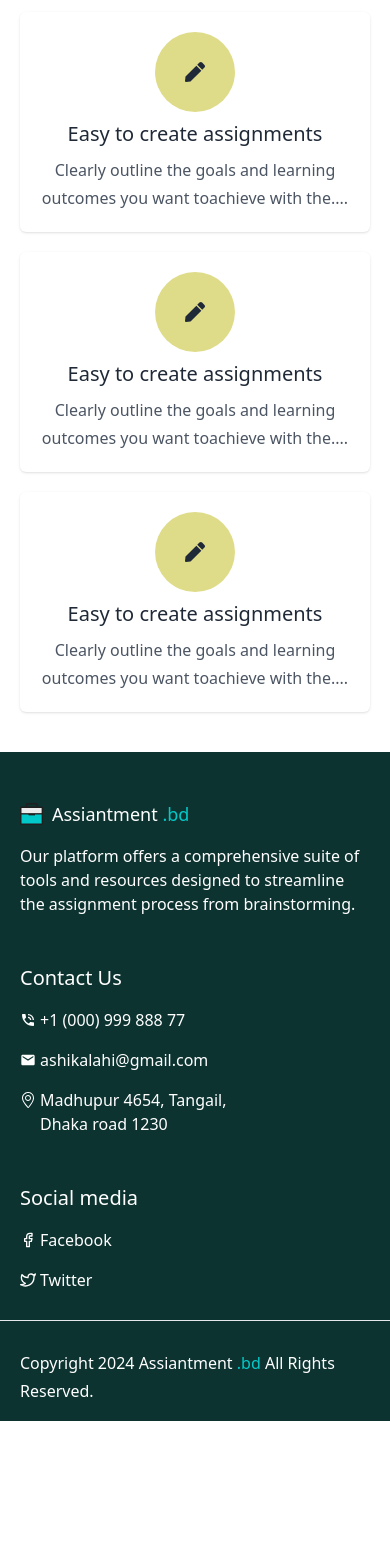
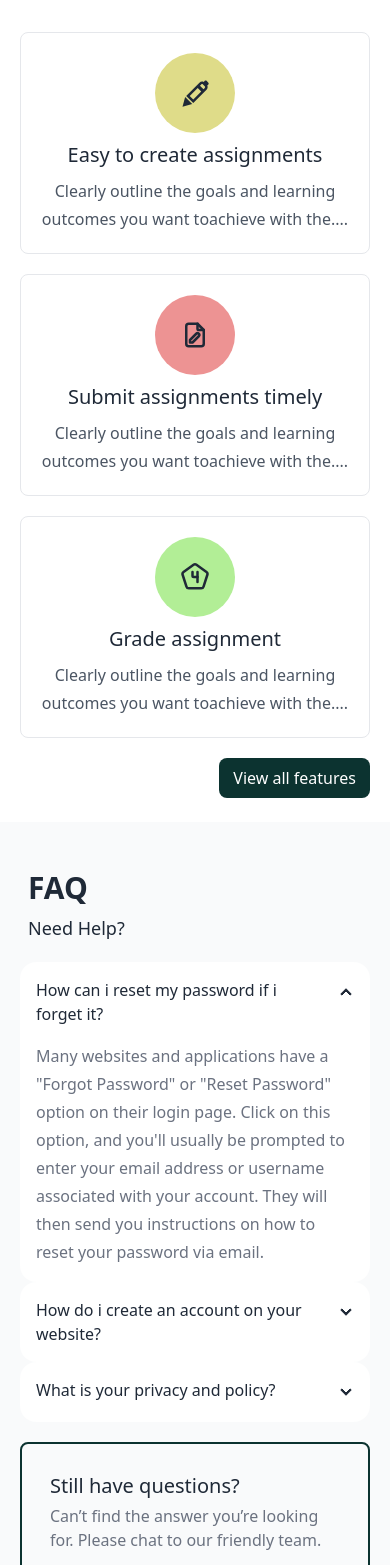
Before and after one commit to ashikalahi546/programming-hero-assignment-eleven-client-server, a React (Vite) app: page / in a window 390 px wide. Shown: the part 432-1997 px from the top of the page. Before the commit the page ends 1853 px from the top, so only its background shows below. Built offline with nearby package versions, Linux system fonts and the light colour scheme; no server answers.

Commit message:
home section complete

```diff
--- a/src/layouts/Main.jsx
+++ b/src/layouts/Main.jsx
@@ -7,7 +7,7 @@ const Main = () => {
     <div>
       <Navber />
       <div className=" mt-6 space-y-10">
-      <div className=" xl:w-9/12 lg:w-10/12 lg:px-0 px-5 mx-auto">
+      <div>
       <Outlet></Outlet>
       </div>
         <div>
--- /dev/null
+++ b/src/pages/Accordion.jsx
@@ -0,0 +1,73 @@
+import React from "react";
+
+const Accordion = () => {
+  return (
+    <div className="my-6 bg-gray-50 py-12">
+      <div className=" xl:w-9/12 lg:w-10/12 lg:px-0 px-5 mx-auto">
+        <div className="ml-2 mb-5">
+          <h1 className="text-3xl font-semibold">FAQ</h1>
+          <h4 className="text-lg font-medium mt-2">Need Help?</h4>
+        </div>
+        <div className="collapse collapse-arrow bg-base-100">
+          <input type="radio" name="my-accordion-2" defaultChecked />
+          <div className="collapse-title text-base font-medium">
+            How can i reset my password if i forget it?
+          </div>
+          <div className="collapse-content">
+            <p className="text-gray-500 leading-7">
+              Many websites and applications have a "Forgot Password" or "Reset
+              Password" option on their login page. Click on this option, and
+              you'll usually be prompted to enter your email address or username
+              associated with your account. They will then send you instructions
+              on how to reset your password via email.
+            </p>
+          </div>
+        </div>
+        <div className="collapse collapse-arrow bg-base-100">
+          <input type="radio" name="my-accordion-2" />
+          <div className="collapse-title text-base font-medium">
+            How do i create an account on your website?
+          </div>
+          <div className="collapse-content">
+            <p className="text-gray-500 leading-7">
+              Visit the Website: Go to the website's homepage. Find the Sign-Up
+              or Register Option: Look for a button or link that says "Sign Up,"
+              "Register," or something similar. This is usually located near the
+              login section.
+            </p>
+          </div>
+        </div>
+        <div className="collapse collapse-arrow bg-base-100">
+          <input type="radio" name="my-accordion-2" />
+          <div className="collapse-title text-base font-medium">
+            What is your privacy and policy?
+          </div>
+          <div className="collapse-content">
+            <p className="text-gray-500 leading-7">
+              privacy and transparency in its use of AI technologies. If you're
+              referring to OpenAI's privacy policy, it outlines how OpenAI
+              collects, uses, and protects personal information in accordance
+              with applicable laws and regulations. You can typically find the
+              privacy policy on OpenAI's website or platform where its services
+              are offered.
+            </p>
+          </div>
+        </div>
+
+        <div
+          className="border-2 mt-5 border-[#0C3330] p-7 rounded-lg"
+        >
+            <div className="flex md:flex-row flex-col justify-between md:items-center items-start md:gap-0 gap-4">
+                <div>
+                    <h1 className="text-xl font-medium">Still have questions?</h1>
+                    <p className="text-gray-500 text-base mt-1">Can’t find the answer you’re looking for. Please  chat to our friendly team.</p>
+                </div>
+                <button className="bg-[#0C3330] px-3.5 py-2 text-white font-medium rounded-lg ">Get in touch </button>
+            </div>
+        </div>
+      </div>
+    </div>
+  );
+};
+
+export default Accordion;
--- a/src/pages/Features.jsx
+++ b/src/pages/Features.jsx
@@ -1,16 +1,18 @@
 import React from "react";
-import { FaPen } from "react-icons/fa";
+import { CgPen } from "react-icons/cg";
+import { TbFilePencil, TbPentagonNumber4 } from "react-icons/tb";
 
 const Features = () => {
   return (
-    <div className="mt-10">
-      <h2 className="text-3xl font-semibold mb-5">Our Features</h2>
+    <div>
+      <h2 className="text-3xl font-semibold my-10">Our Features</h2>
       <div className="grid lg:grid-cols-3 sm:grid-cols-2 gap-5">
-        <div className="p-5 shadow rounded-md">
+        <div className="p-5 border rounded-lg">
           <div className="flex flex-col  items-center text-center gap-2">
             <div className="bg-[#DFDC89] size-20 rounded-full">
-              <div className="flex items-center justify-center size-20 text-xl">
-                <FaPen />
+              <div className="flex items-center justify-center size-20 text-3xl ">
+              <CgPen/>
+
               </div>
             </div>
             <h4 className="text-xl font-medium">Easy to create assignments</h4>
@@ -21,14 +23,15 @@ const Features = () => {
             </p>
           </div>
         </div>
-        <div className="p-5 shadow rounded-md">
+        <div className="p-5 border rounded-lg">
           <div className="flex flex-col  items-center text-center gap-2">
-            <div className="bg-[#DFDC89] size-20 rounded-full">
-              <div className="flex items-center justify-center size-20 text-xl">
-                <FaPen />
+            <div className="bg-[#ED9393] size-20 rounded-full">
+              <div className="flex items-center justify-center size-20 text-3xl ">
+              <TbFilePencil />
+
               </div>
             </div>
-            <h4 className="text-xl font-medium">Easy to create assignments</h4>
+            <h4 className="text-xl font-medium">Submit assignments timely</h4>
             <p className="leading-7 text-gray-600">
               Clearly outline the goals and
               <span className="sm:block"> learning outcomes you want to</span>
@@ -36,14 +39,15 @@ const Features = () => {
             </p>
           </div>
         </div>
-        <div className="p-5 shadow rounded-md">
+        <div className="p-5 border rounded-lg">
           <div className="flex flex-col  items-center text-center gap-2">
-            <div className="bg-[#DFDC89] size-20 rounded-full">
-              <div className="flex items-center justify-center size-20 text-xl">
-                <FaPen />
+            <div className="bg-[#B2EE96] size-20 rounded-full">
+              <div className="flex items-center justify-center size-20 text-3xl ">
+              <TbPentagonNumber4 />
+
               </div>
             </div>
-            <h4 className="text-xl font-medium">Easy to create assignments</h4>
+            <h4 className="text-xl font-medium">Grade assignment</h4>
             <p className="leading-7 text-gray-600">
               Clearly outline the goals and
               <span className="sm:block"> learning outcomes you want to</span>
@@ -52,6 +56,9 @@ const Features = () => {
           </div>
         </div>
       </div>
+      <div className="flex justify-end mt-5">
+        <button className="bg-[#0C3330] px-3.5 py-2 text-white font-medium rounded-lg ">View all features </button>
+      </div>
     </div>
   );
 };
--- a/src/pages/Footer.jsx
+++ b/src/pages/Footer.jsx
@@ -63,11 +63,10 @@ const Footer = () => {
         </footer>
       </div>
       <div className="border-b  w-full  my-7"></div>
-  <div className="xl:w-9/12 lg:w-10/12 lg:px-0 px-5 mx-auto ">
-  <p className="text-white pb-4 leading-7">
+      <p className="text-white pb-4 leading-7 text-center">
         Copyright 2024 Assiantment <span className="text-[#02C9C9]">.bd</span> All Rights Reserved.
       </p>
-  </div>
+
     </div>
   );
 };
--- a/src/pages/home/Home.jsx
+++ b/src/pages/home/Home.jsx
@@ -1,16 +1,17 @@
-
-import Features from '../Features';
-import Slider from './Slider';
-
+import Accordion from "../Accordion";
+import Features from "../Features";
+import Slider from "./Slider";
 
 const Home = () => {
-    return (
-        <div className=' '>
-            <Slider/>
-            <Features/>
-
-        </div>
-    );
+  return (
+    <div className=" ">
+      <div className=" xl:w-9/12 lg:w-10/12 lg:px-0 px-5 mx-auto">
+        <Slider />
+        <Features />
+      </div>
+      <Accordion />
+    </div>
+  );
 };
 
 export default Home;
--- a/src/pages/home/Navber.jsx
+++ b/src/pages/home/Navber.jsx
@@ -124,10 +124,10 @@ const Navber = () => {
                 </div>
                 <ul
                   tabIndex={0}
-                  className="menu menu-sm dropdown-content mt-3 z-[1] p-2 shadow bg-base-100 rounded-box w-52"
+                  className="menu menu-sm dropdown-content mt-3 z-[1] p-3 shadow bg-base-100 rounded-box w-60"
                 >
                   <li>
-                    <Link to="/bid-request">Assignment</Link>
+                    <Link className=" bg-[#0C3330] hover:text-black text-white" to="/bid-request">My Attempted Assignments</Link>
                   </li>
                   <li className="mt-2">
                     <button
--- a/src/pages/home/Slider.jsx
+++ b/src/pages/home/Slider.jsx
@@ -20,7 +20,7 @@ import {
 
 const Slider = () => {
     return (
-        <div className=" ">
+        <div >
         <Swiper
            spaceBetween={30}
            navigation={true}
```
